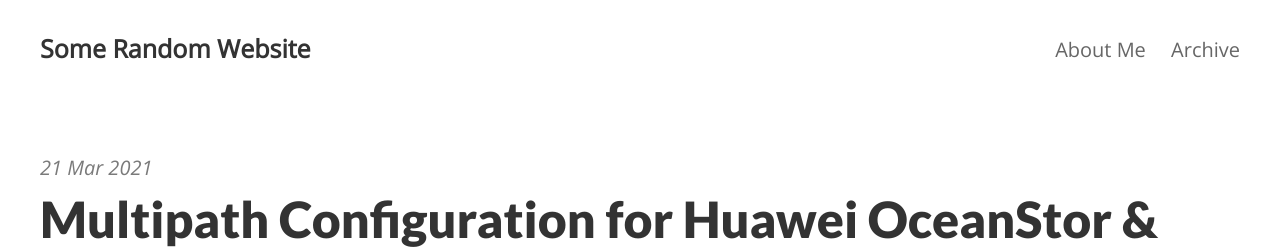
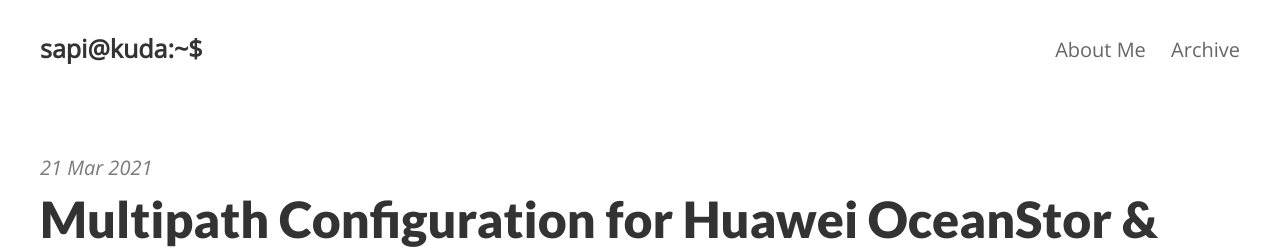
Before and after one commit to wwahyudi/wwahyudi.github.io, a Jekyll site: the page built from index.html, in a window 1280 px wide. Shown: the top 249 px of the page. Built offline with Jekyll 4.4.1, drawn with Linux system fonts in a browser that asks for light colours; the list of posts is cut into pages by our own code.

Commit message:
Update _config.yml
Update blog title

```diff
--- a/_config.yml
+++ b/_config.yml
@@ -1,5 +1,5 @@
 # Site settings
-title: "Some Random Website"
+title: "sapi@kuda:~$"
 email: "widya.wahyudi@gmail.com"
 author: "Widya Wahyudi"
 description: "sapi@kuda:~$"
```
